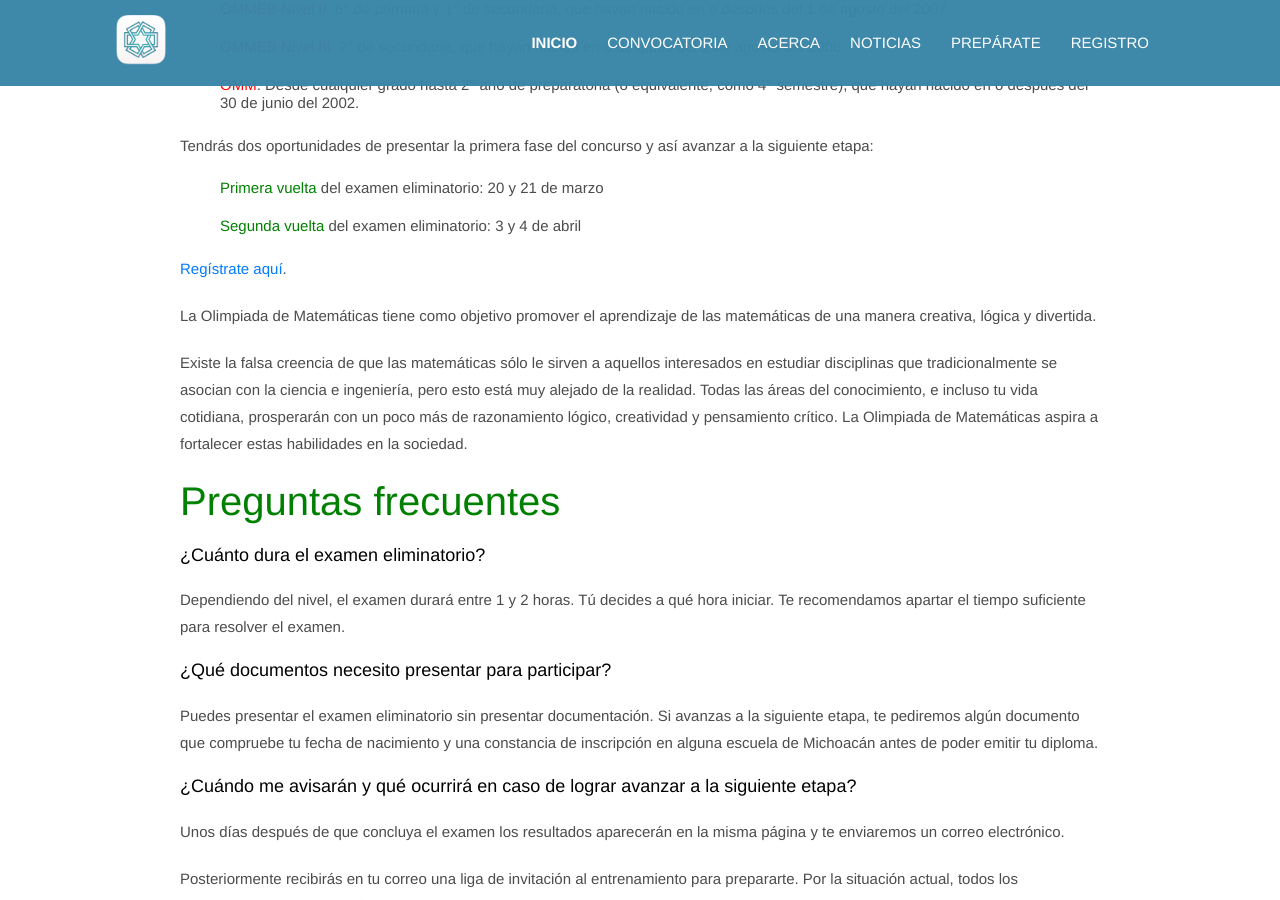
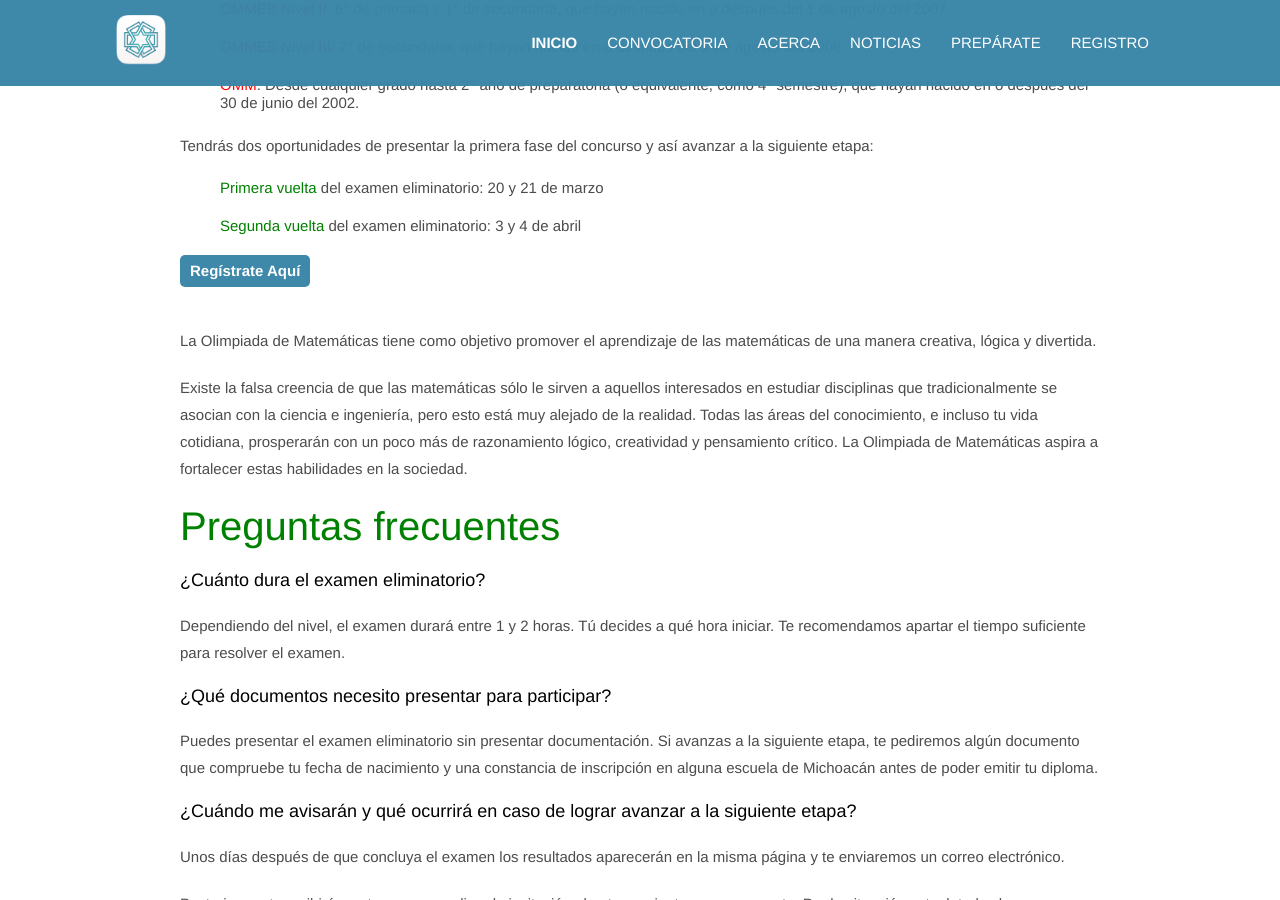
Before and after one commit to OlimpiadaMatematicasMichoacan/WOMM, a Jekyll site: the page built from _pages/convocatoria.md, in a window 1280 px wide and 900 px high, scrolled down 903 px. Built offline with Jekyll 4.4.1, drawn with Linux system fonts in a browser that asks for light colours.

Commit message:
Update convocatoria.md

```diff
--- a/_pages/convocatoria.md
+++ b/_pages/convocatoria.md
@@ -21,8 +21,7 @@ Tendrás dos oportunidades de presentar la primera fase del concurso y así avan
 - <span style="color:green">Primera vuelta</span> del examen eliminatorio: 20 y 21 de marzo
 - <span style="color:green">Segunda vuelta</span> del examen eliminatorio: 3 y 4 de abril
 
-
-[Regístrate aquí](https://registro.olimpiadamatematicasmichoacan.org:8443/login/index.php).
+<a href="https://registro.olimpiadamatematicasmichoacan.org:8443/login/index.php" class="btn btn-xs btn-primary">Regístrate aquí</a>
 
 La Olimpiada de Matemáticas tiene como objetivo promover el aprendizaje de las matemáticas de una manera creativa, lógica y divertida.
 
```
